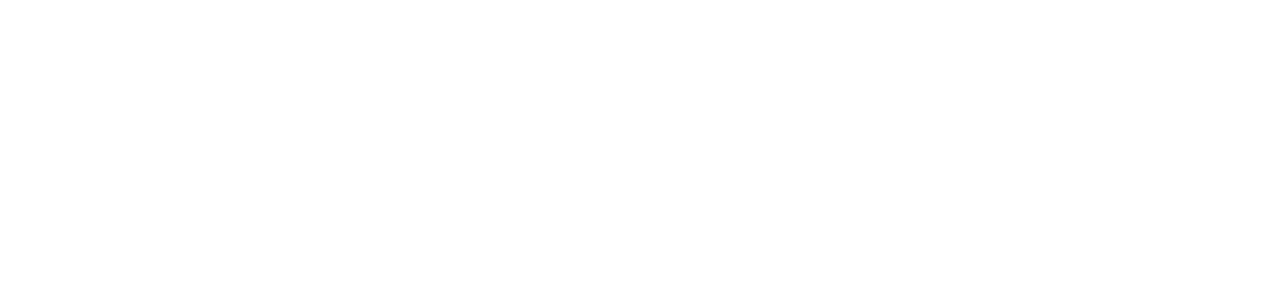
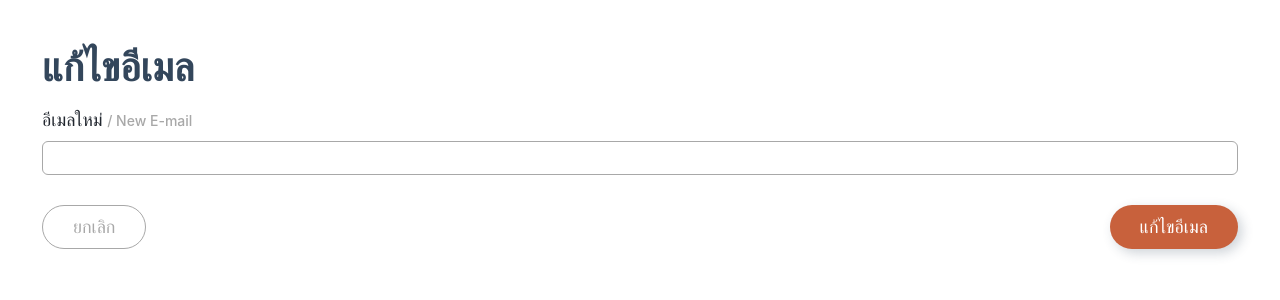
Before and after one commit to logpost/logpost-www, a Next.js app: page /setting/reset/email in a window 1280 px wide. Shown: the top 300 px of the page. Built offline with nearby package versions, Linux system fonts and the light colour scheme; a web font is replaced by a local one.

Commit message:
[+] add : reset email

```diff
--- a/components/common/Sidebar.tsx
+++ b/components/common/Sidebar.tsx
@@ -76,8 +76,8 @@
           <HeaderTitle>การตั้งค่า</HeaderTitle>
         </HeaderContainer>
         <SidebarItem onClick={() => router.push("/setting/profile")}>ข้อมูลส่วนตัว</SidebarItem>
-        <SidebarItem>แก้ไขรหัสผ่าน</SidebarItem>
-        <SidebarItem>แก้ไขอีเมล</SidebarItem>
+        <SidebarItem onClick={() => router.push("/setting/reset/password")}>แก้ไขรหัสผ่าน</SidebarItem>
+        <SidebarItem onClick={() => router.push("/setting/reset/email")}>แก้ไขอีเมล</SidebarItem>
         <SecondaryButtonCustom>ออกจากระบบ</SecondaryButtonCustom>
       </SidebarContent>
 		</SidebarContainer>
--- a/components/styles/GlobalComponents.ts
+++ b/components/styles/GlobalComponents.ts
@@ -61,4 +61,26 @@
   > div:not(:first-child) {
     margin-top: 1.8rem;
   }
+
+  ${TextButton} {
+    font-size: 1.8rem;
+    color: hsl(16, 56%, 51%);
+    margin-top: 3rem;
+    /* margin-bottom: 3.8rem; */
+
+    > span {
+      font-size: 1.4rem;
+    }
+  }
 `
+
+export const FormActions = styled.span`
+  display: flex;
+  justify-content: space-between;
+  margin-top: 3rem;
+
+  ${SecondaryButton} {
+    border: solid 1px hsl(0, 0%, 66%);
+    color: hsl(0, 0%, 66%);
+  }
+`
--- a/pages/setting/reset/email.tsx
+++ /dev/null
@@ -1,11 +0,0 @@
-import React from 'react'
-
-const EmailResetPage = () => {
-    return (
-        <div>
-
-        </div>
-    )
-}
-
-export default EmailResetPage
--- /dev/null
+++ b/pages/setting/reset/email/index.tsx
@@ -0,0 +1,63 @@
+import React, { useState } from "react"
+import {
+  Form,
+  FormActions,
+  PrimaryButton,
+  SecondaryButton,
+  Title,
+} from "../../../../components/styles/GlobalComponents"
+import InputComponent from "../../../../components/common/Input"
+import { useRouter } from "next/router"
+
+const EmailSettingPage = () => {
+  const router = useRouter()
+  const [email, setEmail] = useState("")
+
+  const handleInputOnChange = (e: React.ChangeEvent<HTMLInputElement>) => {
+    const value = e.target.value
+    setEmail(value)
+  }
+
+	const resetEmail = () => {
+		console.log(email)
+    router.push({
+      pathname: '/alert/confirm/email',
+      query: { email: protectEmail(email) },
+    })
+	}
+
+	const protectEmail = (email:string) => {
+    const splitted = email.split("@")
+    const head = splitted[0].substring(0, 4)
+    const tail = splitted[1]
+    return head + "•••@" + tail
+  }
+
+  return (
+    <Form>
+      <Title>แก้ไขอีเมล</Title>
+      <InputComponent
+        value={email}
+        labelTH="อีเมลใหม่"
+        labelEN="New E-mail"
+        handleOnChange={handleInputOnChange}
+      />
+      <FormActions>
+        <SecondaryButton
+          type="button"
+          onClick={() => router.push("/shipper/profile")}
+        >
+          ยกเลิก
+        </SecondaryButton>
+        <PrimaryButton
+          type="button"
+          onClick={resetEmail}
+        >
+          แก้ไขอีเมล
+        </PrimaryButton>
+      </FormActions>
+    </Form>
+  )
+}
+
+export default EmailSettingPage
```
Also changed, not shown: pages/setting/profile/index.tsx (+5 -26 lines), pages/setting/reset/password.tsx (deleted, +0 -11 lines), pages/setting/reset/password/index.tsx (added).
